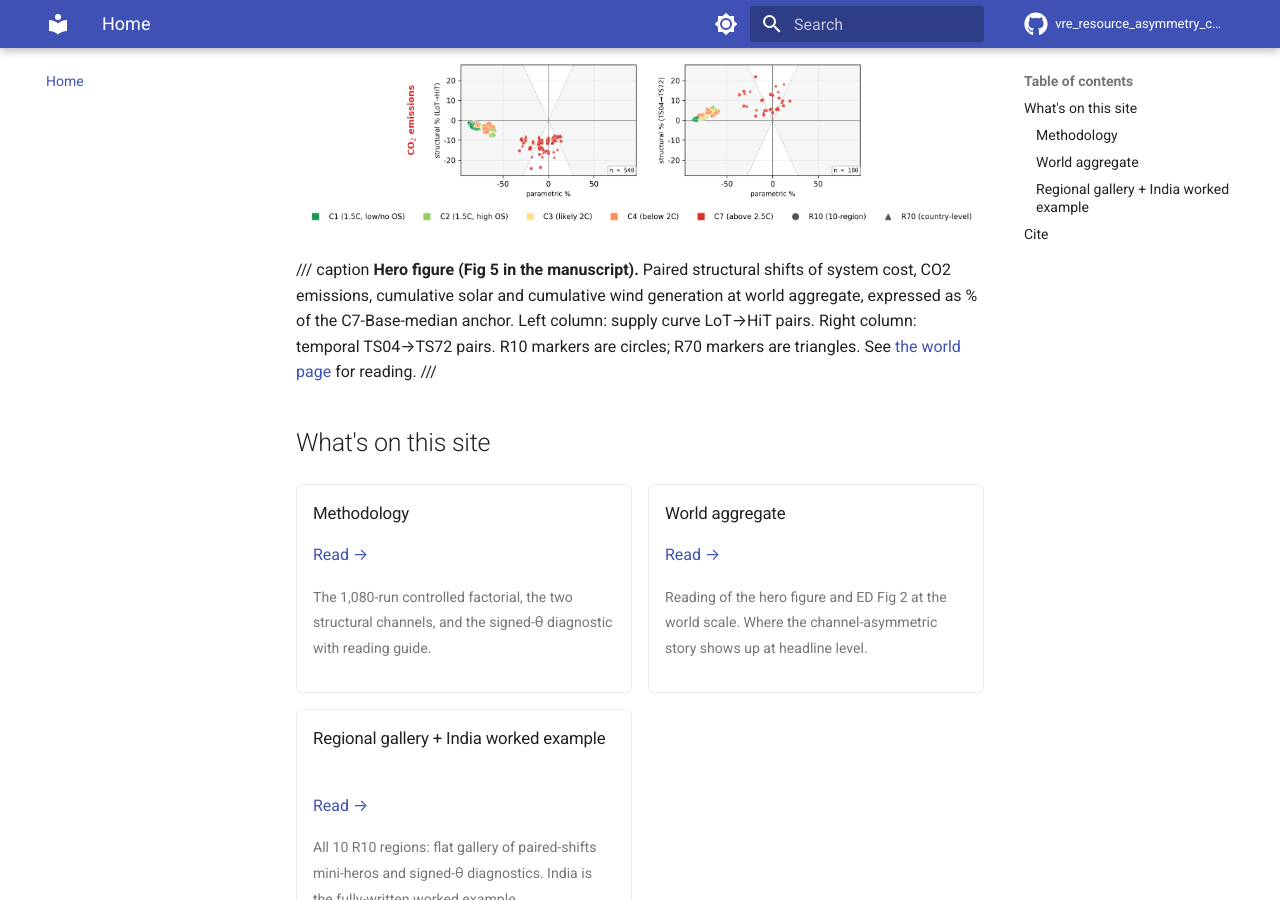
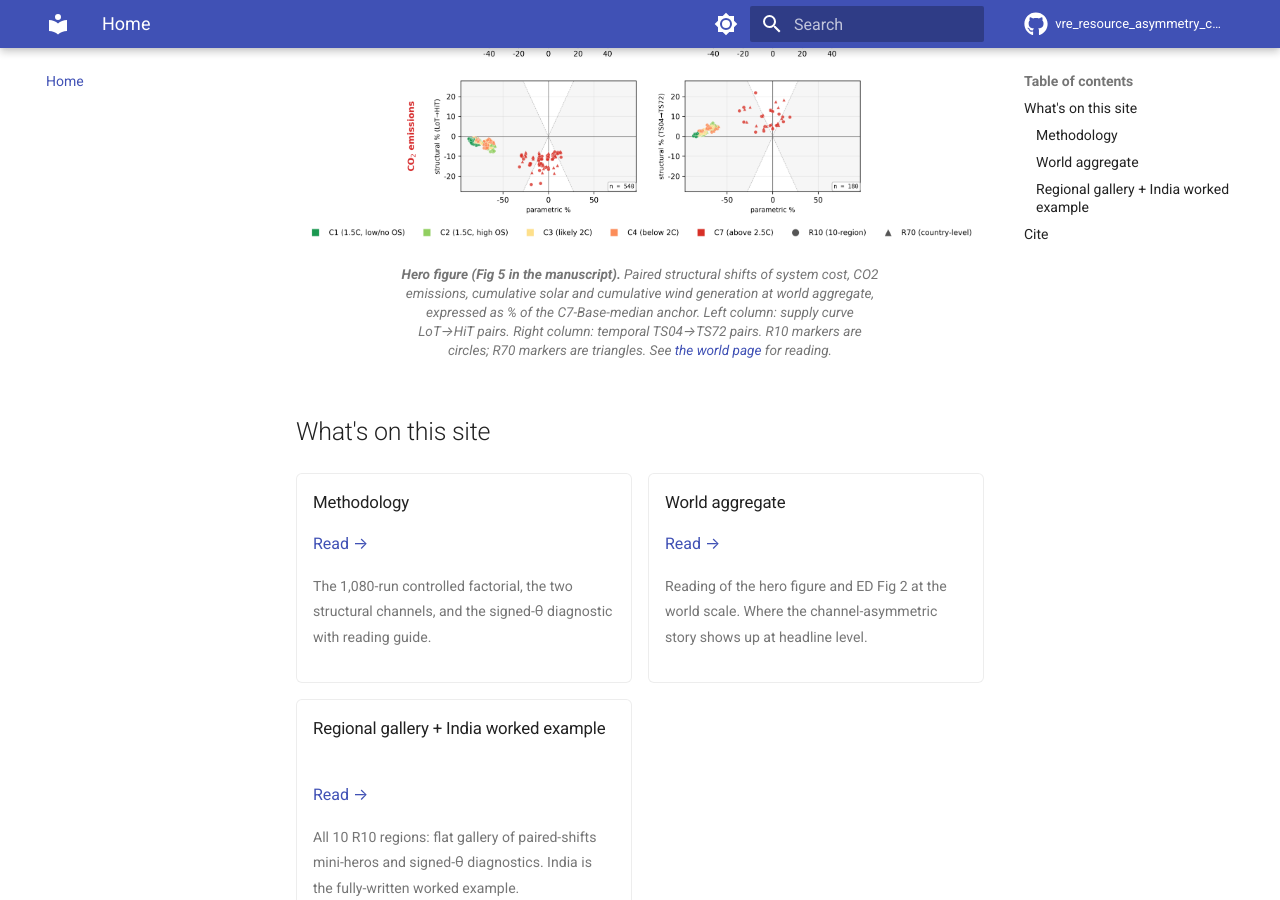
Before and after one commit to akanudia/vre_resource_asymmetry_companion, an MkDocs documentation site: the page built from docs/index.md, in a window 1280 px wide and 900 px high, scrolled down 1105 px. Built offline with MkDocs 1.6.1 and Material for MkDocs 9.7.7, drawn with Linux system fonts in a browser that asks for light colours; comment, search, counter and statistics services are not loaded; part of the change alters nothing that is shown.

```diff
--- /dev/null
+++ b/docs/assets/javascripts/mathjax.js
@@ -0,0 +1,26 @@
+// MathJax 3 configuration for Material for MkDocs + pymdownx.arithmatex (generic mode).
+//
+// arithmatex wraps inline math in <span class="arithmatex">\(...\)</span> and display
+// math in <div class="arithmatex">\[...\]</div>. We tell MathJax to only typeset
+// inside elements with the `arithmatex` class — that prevents MathJax from running
+// over the rest of the page text.
+//
+// The document$.subscribe block re-typesets after Material's instant-navigation
+// switches pages without a full reload.
+
+window.MathJax = {
+  tex: {
+    inlineMath: [["\\(", "\\)"]],
+    displayMath: [["\\[", "\\]"]],
+    processEscapes: true,
+    processEnvironments: true
+  },
+  options: {
+    ignoreHtmlClass: ".*|",
+    processHtmlClass: "arithmatex"
+  }
+};
+
+document$.subscribe(() => {
+  MathJax.typesetPromise();
+});
--- a/mkdocs.yml
+++ b/mkdocs.yml
@@ -1,6 +1,4 @@
 # Companion site for the vre_info_asymmetry / wind–solar resource asymmetry manuscript.
-# Before pushing to GitHub: replace akanudia with your real handle in
-# site_url and repo_url (and the README badges).
 
 site_name: Wind–solar resource asymmetry — companion site
 site_description: >
@@ -75,12 +73,13 @@ markdown_extensions:
       alternate_style: true
   - pymdownx.arithmatex:
       generic: true
+  - pymdownx.blocks.caption
   - pymdownx.emoji:
       emoji_index: !!python/name:material.extensions.emoji.twemoji
       emoji_generator: !!python/name:material.extensions.emoji.to_svg
 
 extra_javascript:
-  - https://polyfill.io/v3/polyfill.min.js?features=es6
+  - assets/javascripts/mathjax.js
   - https://cdn.jsdelivr.net/npm/mathjax@3/es5/tex-mml-chtml.js
 
 nav:
```
